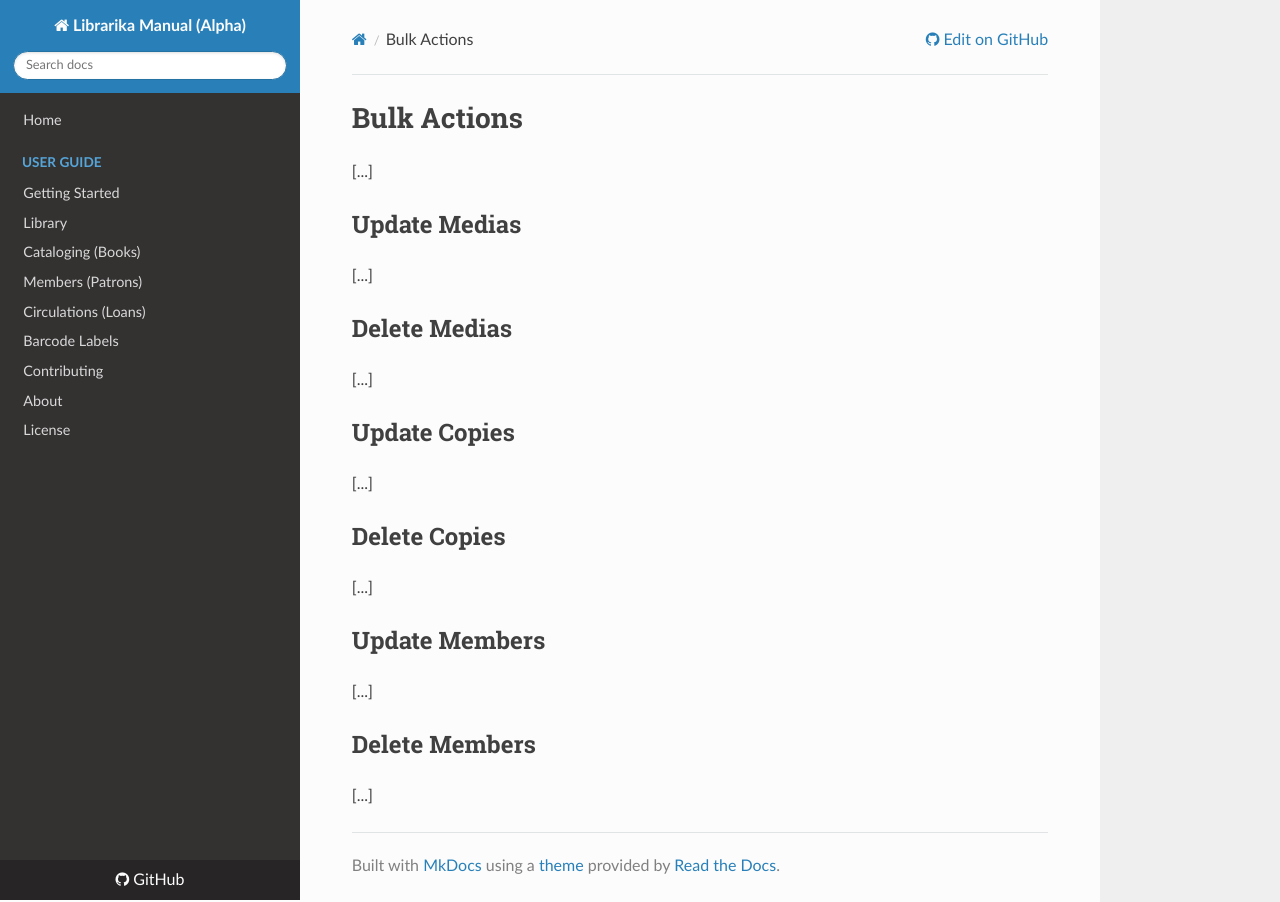
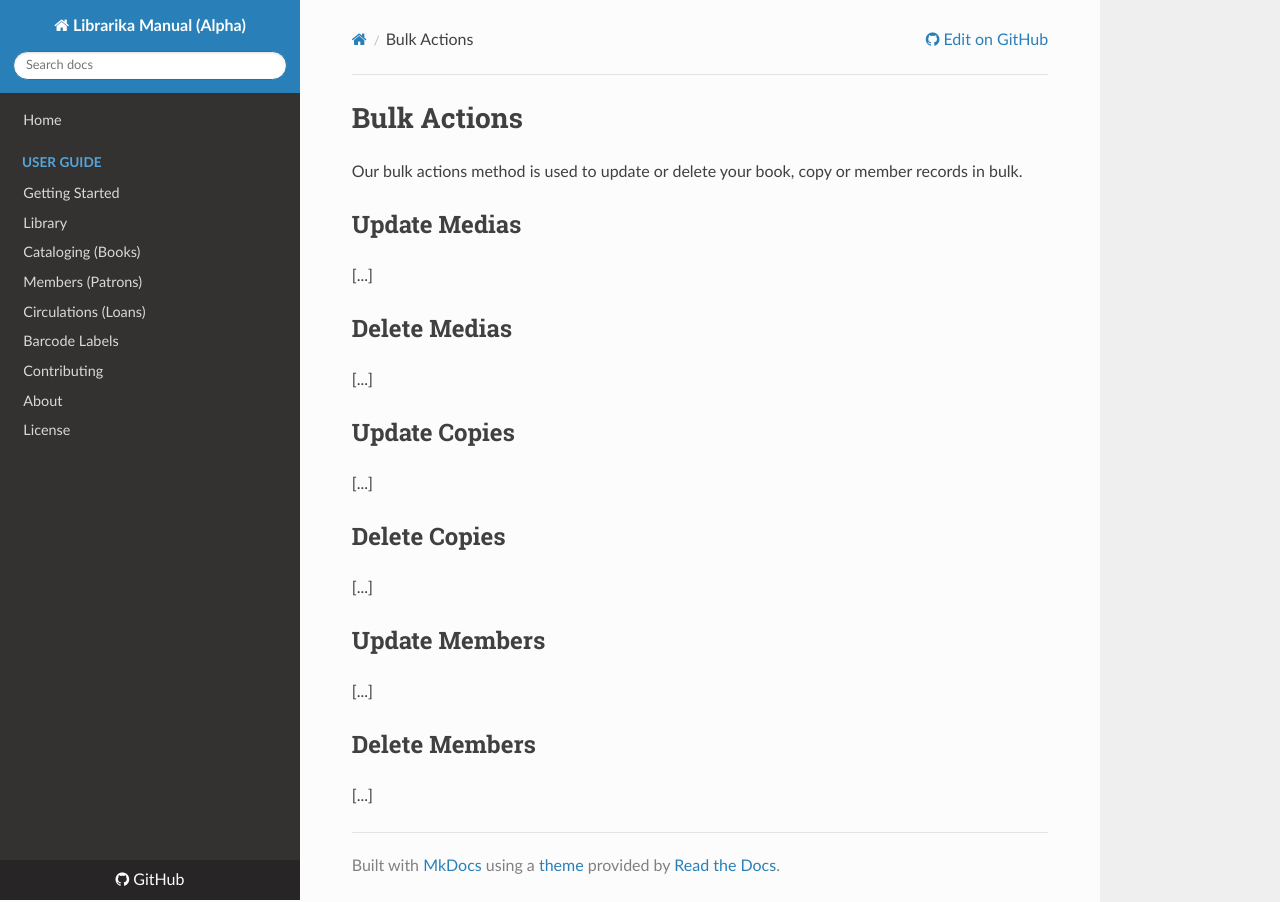
Before and after one commit to Librarika/manual, an MkDocs documentation site: the page built from docs/bulk-actions.md, in a window 1280 px wide. Built offline with MkDocs 1.6.1, drawn with Linux system fonts in a browser that asks for light colours; nearby versions of some CDN libraries; old or Windows-style settings are respelled for this version of MkDocs.

Commit message:
Updated bulk action file.

```diff
--- a/docs/bulk-actions.md
+++ b/docs/bulk-actions.md
@@ -1,6 +1,6 @@
 # Bulk Actions
 
-[...]
+Our bulk actions method is used to update or delete your book, copy or member records in bulk.
 
 ## Update Medias
 
```
